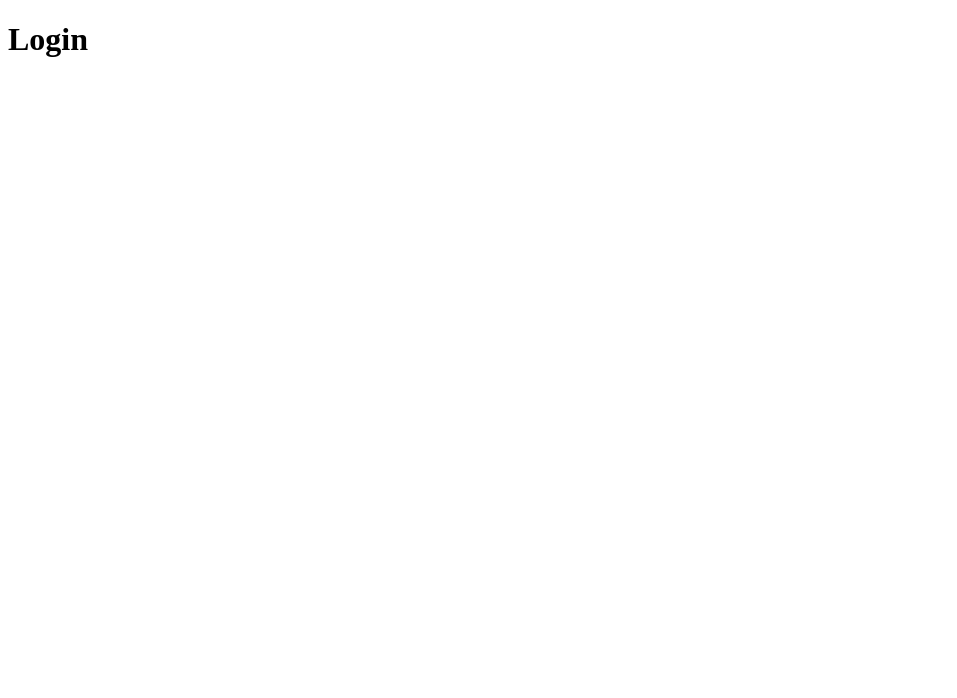
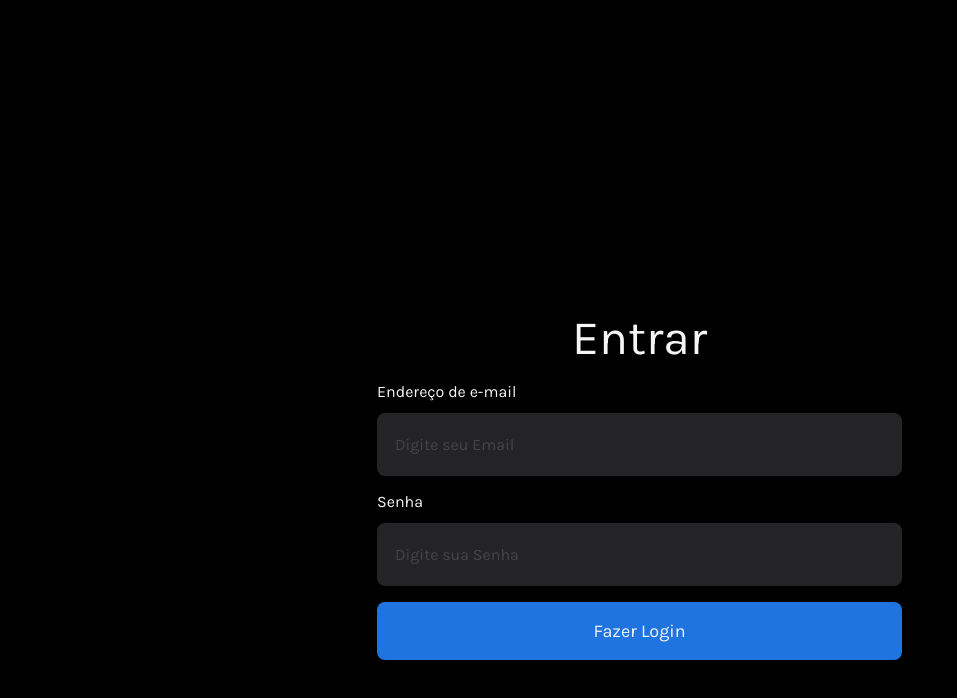
Before and after one commit to PauloRoFh/login, a React (Vite) app: page /login in a window 1280 px wide. Shown: the top 698 px of the page, without its empty margins (0-957 px from the left). Built offline with nearby package versions, Linux system fonts and the light colour scheme; the HTML template or start-up script is replaced by a standard one.

Commit message:
Adiciona dependências de ícones e estilos de login

```diff
--- a/package.json
+++ b/package.json
@@ -10,6 +10,8 @@
     "preview": "vite preview"
   },
   "dependencies": {
+    "@phosphor-icons/react": "^2.0.15",
+    "phosphor-react": "^1.4.1",
     "react": "^18.2.0",
     "react-dom": "^18.2.0",
     "react-router-dom": "^6.22.2",
--- a/src/App.tsx
+++ b/src/App.tsx
@@ -1,12 +1,18 @@
 import { BrowserRouter } from 'react-router-dom'
 import { Router } from './Router'
+import { ThemeProvider } from 'styled-components'
+import { defaultTheme } from './styles/themes/default'
+import { GlobalStyle } from './styles/global'
 
 function App() {
 
   return (
-  <BrowserRouter>
-    <Router />
-  </BrowserRouter>
+<ThemeProvider theme={defaultTheme}>
+    <BrowserRouter>
+      <Router />
+    </BrowserRouter>
+    <GlobalStyle />
+</ThemeProvider>
   )
 }
 
--- a/src/pages/Login/index.tsx
+++ b/src/pages/Login/index.tsx
@@ -1,7 +1,31 @@
+import { Body, SignInForm, Title, InputField, InputEmail, InputPassword, InputTitle, Button } from "./styles";
+
 export function Login() {
   return (
-    <div>
-      <h1>Login</h1>
-    </div>
+    <Body>
+      <SignInForm>
+        <Title>
+          Entrar
+        </Title>
+        <InputField>
+          <InputTitle>Endereço de e-mail</InputTitle>
+          <InputEmail
+            type="email"
+            placeholder="Digite seu Email"
+          />
+        </InputField>
+        <InputField>
+          <InputTitle>Senha</InputTitle>
+          <InputPassword type="password" placeholder="Digite sua Senha" />
+        </InputField>
+        <Button
+         onClick={() => {
+          alert("Login realizado com sucesso!");}
+         }
+        >
+          Fazer Login
+        </Button>
+    </SignInForm>
+    </Body>
   );
 }
--- a/src/pages/Login/styles.tsx
+++ b/src/pages/Login/styles.tsx
@@ -0,0 +1,117 @@
+import styled from 'styled-components'
+
+export const Container = styled.h1`
+
+  color : red;
+
+`
+
+export const Body = styled.main`
+display: flex;
+padding: 340px 458px 270px 457px;
+justify-content: center;
+align-items: center;
+
+backdrop-filter: blur(2px);
+`
+
+export const SignInForm = styled.form`
+display: flex;
+width: 525px;
+height: 290px;
+flex-direction: column;
+justify-content: center;
+align-items: center;
+gap: 16px;
+flex-shrink: 0;
+`
+
+export const Title = styled.h1`
+color: #F5F5F7;
+font-size: 4.8rem;
+font-style: normal;
+font-weight: 400;
+line-height: normal;
+`
+
+export const InputTitle = styled.p`
+color: #F5F5F7;
+font-size: 16px;
+font-style: normal;
+font-weight: 400;
+line-height: normal;
+
+align-items: flex-start;
+`
+
+export const InputField = styled.div`
+display: flex;
+height: 106px;
+flex-direction: column;
+align-items: flex-start;
+gap: 12px;
+align-self: stretch;
+`
+
+export const Input = styled.input`
+display: flex;
+width: 525px;
+padding: 20px 16px;
+justify-content: space-between;
+align-items: center;
+
+border-radius: 8px;
+
+background: #242426;
+
+border-color: transparent;
+
+  color: #F5F5F7;
+  font-size: 16px;
+  font-style: normal;
+  font-weight: 400;
+  line-height: normal;
+
+&:focus {
+  border-color: #2074E0
+}
+
+&::placeholder {
+  color: #454547;
+  font-size: 16px;
+  font-style: normal;
+  font-weight: 400;
+  line-height: normal;
+}
+`
+
+export const InputEmail = styled(Input)`
+flex: 1;
+
+`
+
+export const InputPassword = styled(Input)`
+flex: 1;
+`
+
+export const Button = styled.button`
+display: flex;
+padding: 16px 116px;
+flex-direction: column;
+justify-content: center;
+align-items: center;
+gap: 10px;
+align-self: stretch;
+
+border-radius: 8px;
+background: #2074E0;
+
+box-shadow: none;
+border-color: transparent;
+
+color: #F5F5F7;
+font-size: 18px;
+font-style: normal;
+font-weight: 400;
+line-height: normal;
+`
--- a/src/styles/global.ts
+++ b/src/styles/global.ts
@@ -1,7 +1,24 @@
-export const defaultTheme = {
-  'backgroud-black-100': '#000000',
+import { createGlobalStyle } from 'styled-components'
 
-  'font-white-100': '#f5f5f7',
+export const GlobalStyle = createGlobalStyle`
+  * {
+    margin: 0;
+    padding: 0;
+    box-sizing: border-box;
+  }
 
-  'botton-blue-100': '#2074e0',
-}
+  :root {
+    font-size: 62.5%;
+  }
+
+  body {
+    -webkit-font-smoothing: antialiased;
+    background: #000;
+  }
+
+  body, input, textarea, button {
+    font-family: 'Karla', sans-serif;
+    font-weight: 400;
+    font-size: 1rem;
+  }
+`
--- a/src/styles/themes/default.ts
+++ b/src/styles/themes/default.ts
@@ -1,34 +1,8 @@
-import { createGlobalStyle } from 'styled-components'
+export const defaultTheme = {
+  'backgroud-black-100': '#000000',
+  'backgroud-gray-100': '#101010',
 
-export const GlobalStyle = createGlobalStyle`
-  * {
-    margin: 0;
-    padding: 0;
-    box-sizing: border-box;
-  }
+  'font-white-100': '#f5f5f7',
 
-  :root {
-    font-size: 62.5%;
-  }
-
-  @media (min-width: 1120px) {
-    main {
-      flex-direction: row;
-      max-width: fit-content;
-      gap: 16rem;
-      padding: 9rem 6rem;
-    }
-  }
-
-  body {
-    background: ;
-    color: ;
-    -webkit-font-smoothing: antialiased;
-  }
-
-  body, input, textarea, button {
-    font-family: 'Karla', sans-serif;
-    font-weight: 400;
-    font-size: 1rem;
-  }
-`
+  'botton-blue-100': '#2074e0',
+}
```
Also changed, not shown: 1 other file (tests, documents, lock files or other folders).
